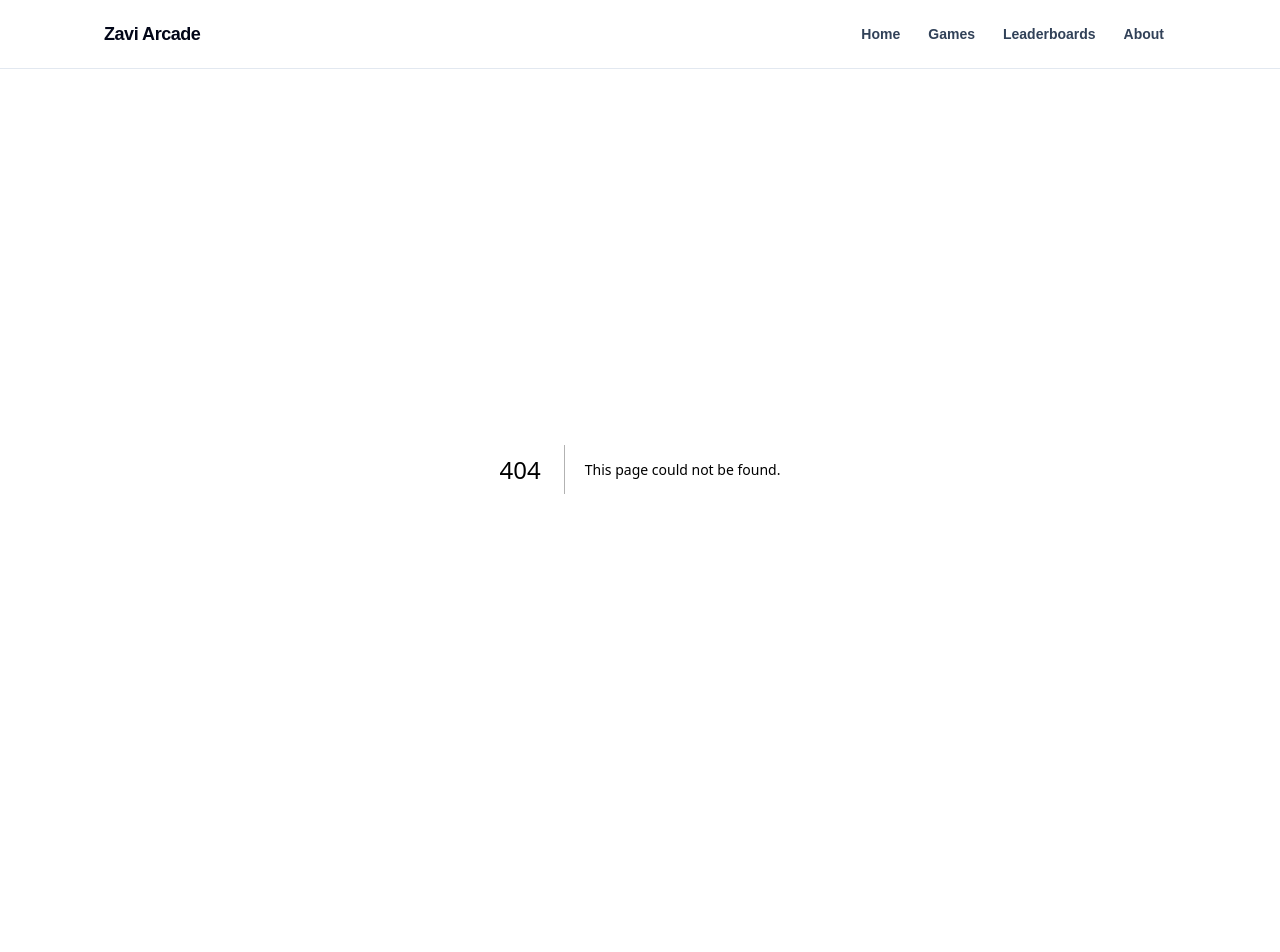
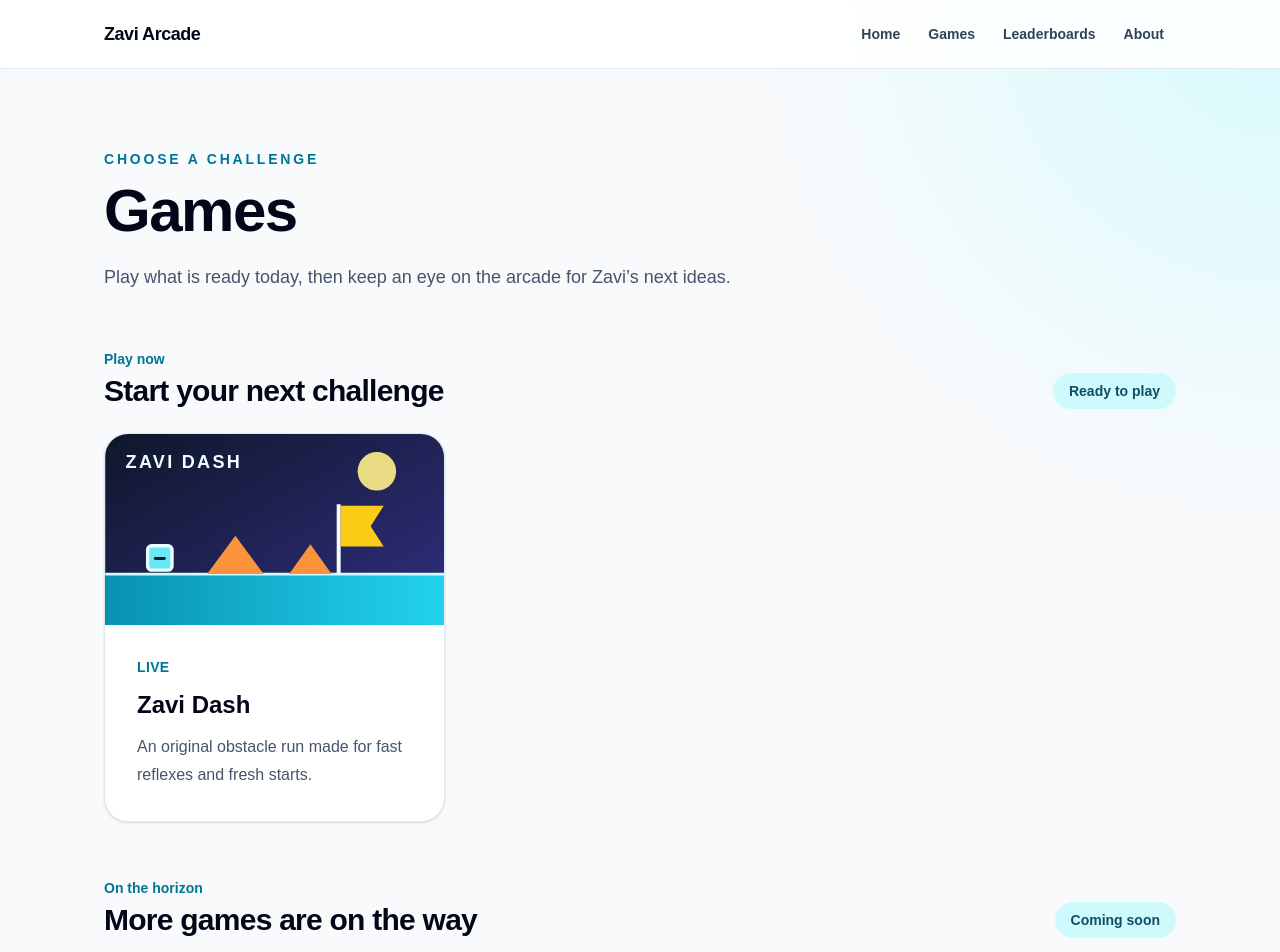
Before and after one commit to Juninho1976/zaviarcade, a Next.js app: page /games in a window 1280 px wide. Before the commit this address had no page. Shown: the top 952 px of the page. Before the commit the page ends 869 px from the top, so only its background shows below. Built offline with nearby package versions, Linux system fonts and the light colour scheme.

Commit message:
Resolve public navigation routes

```diff
--- /dev/null
+++ b/src/app/about/page.tsx
@@ -0,0 +1,25 @@
+import type { Metadata } from "next";
+
+export const metadata: Metadata = {
+  title: "About | Zavi Arcade",
+  description: "Learn about Zavi Arcade, a growing collection of games and experiments made by Zavi and family.",
+};
+
+export default function AboutPage() {
+  return (
+    <main className="mx-auto flex w-full max-w-4xl flex-1 flex-col px-6 py-12 sm:px-10 lg:py-20">
+      <section className="max-w-3xl" aria-labelledby="about-heading">
+        <p className="text-sm font-semibold tracking-[0.2em] text-cyan-700 uppercase">About Zavi Arcade</p>
+        <h1 id="about-heading" className="mt-3 text-4xl font-black tracking-tight text-slate-950 sm:text-6xl">A place to play, build, and explore.</h1>
+        <div className="mt-7 space-y-5 text-lg leading-8 text-slate-600">
+          <p>
+            Zavi Arcade is a growing collection of original games, challenges, and experiments designed by Zavi and built together with family.
+          </p>
+          <p>
+            We are making a welcoming place for children and parents to enjoy simple, thoughtful play. New games and ideas will arrive over time.
+          </p>
+        </div>
+      </section>
+    </main>
+  );
+}
--- /dev/null
+++ b/src/app/games/page.tsx
@@ -0,0 +1,40 @@
+import type { Metadata } from "next";
+import { getGamesByPlacement } from "@/features/games/application/get-games-by-placement";
+import { GameSection } from "@/features/games/components/game-section";
+
+export const metadata: Metadata = {
+  title: "Games | Zavi Arcade",
+  description: "Discover games, challenges, and upcoming experiments from Zavi Arcade.",
+};
+
+export default function GamesPage() {
+  const availableGames = getGamesByPlacement("available");
+  const upcomingGames = getGamesByPlacement("coming-soon");
+
+  return (
+    <main className="mx-auto flex w-full max-w-6xl flex-1 flex-col px-6 py-12 sm:px-10 lg:py-20">
+      <section className="max-w-3xl" aria-labelledby="games-heading">
+        <p className="text-sm font-semibold tracking-[0.2em] text-cyan-700 uppercase">Choose a challenge</p>
+        <h1 id="games-heading" className="mt-3 text-4xl font-black tracking-tight text-slate-950 sm:text-6xl">Games</h1>
+        <p className="mt-5 text-lg leading-8 text-slate-600">
+          Play what is ready today, then keep an eye on the arcade for Zavi’s next ideas.
+        </p>
+      </section>
+
+      <GameSection
+        badge="Ready to play"
+        eyebrow="Play now"
+        games={availableGames}
+        headingId="available-games-heading"
+        title="Start your next challenge"
+      />
+      <GameSection
+        badge="Coming soon"
+        eyebrow="On the horizon"
+        games={upcomingGames}
+        headingId="upcoming-games-heading"
+        title="More games are on the way"
+      />
+    </main>
+  );
+}
```
Also changed, not shown: 2 other files (tests, documents, lock files or other folders).
